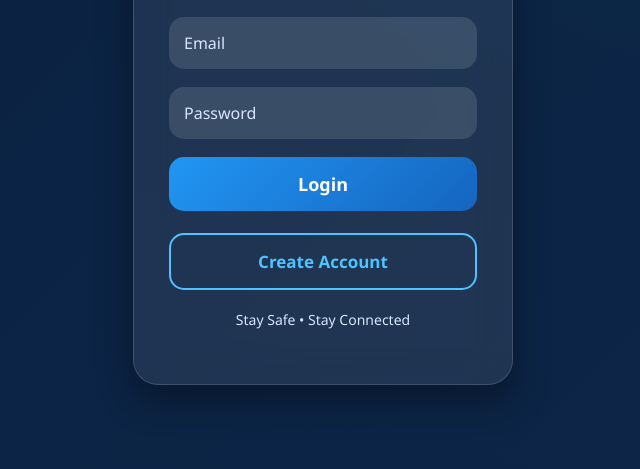
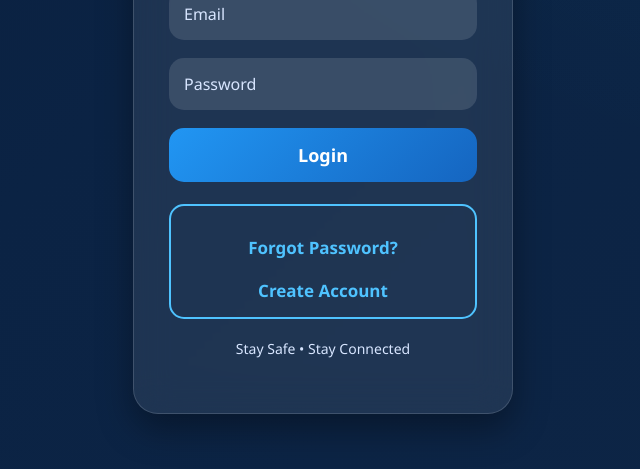
Before and after one commit to vmsuhas075-stack/SafeHome, a website: page index.html in a window 1280 px wide. Shown: the part 311-780 px from the top of the page, without its empty margins (317-957 px from the left). Drawn offline with Linux system fonts and the light colour scheme.

Commit message:
Update index.html

```diff
--- a/index.html
+++ b/index.html
@@ -50,7 +50,11 @@ Login
 <button
 class="register-btn"
 onclick="window.location.href='register.html'">
-
+<p style="margin-top:15px;">
+<a href="forgot.html" style="color:#4fc3ff;text-decoration:none;">
+Forgot Password?
+</a>
+</p>
 Create Account
 
 </button>
```
